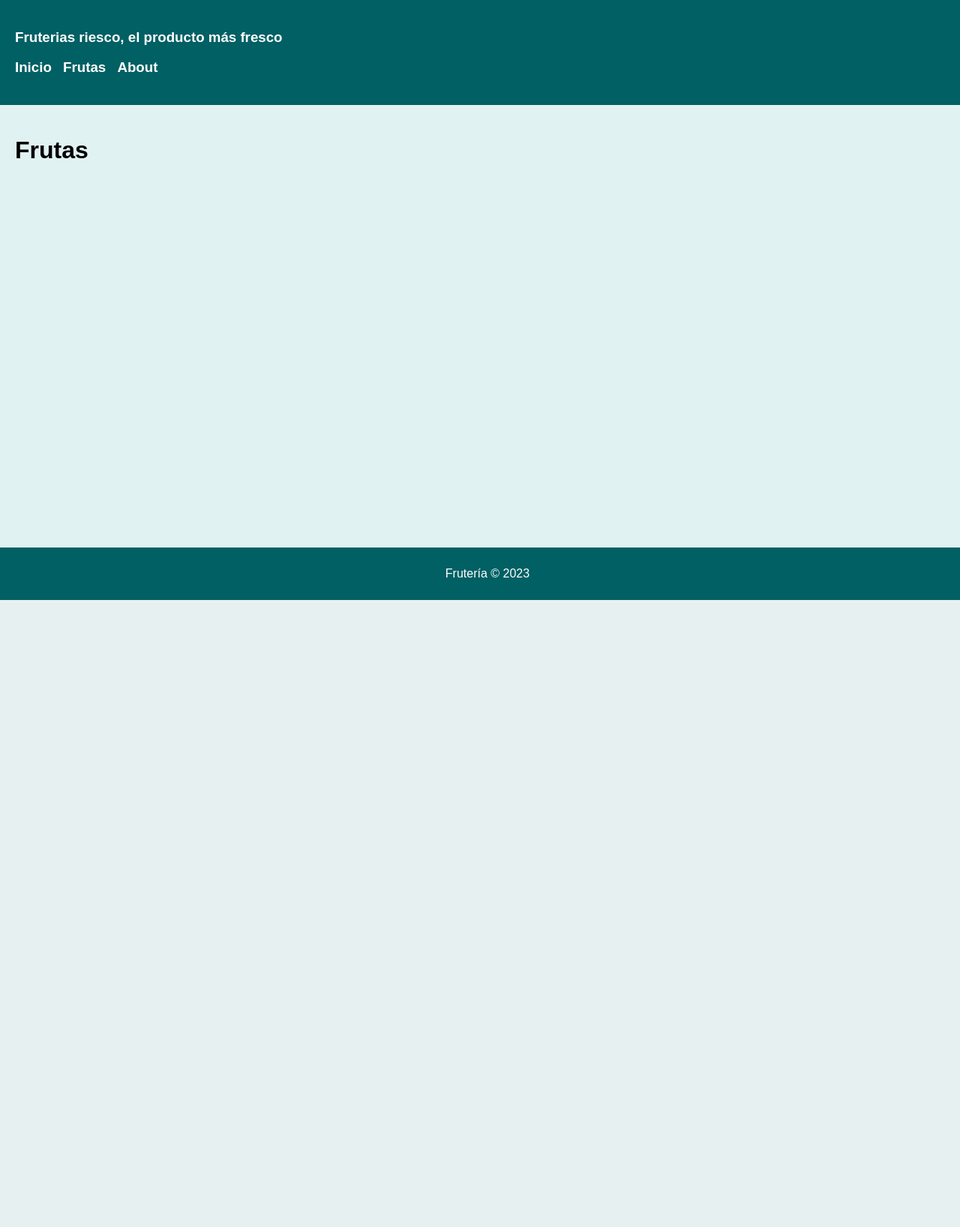
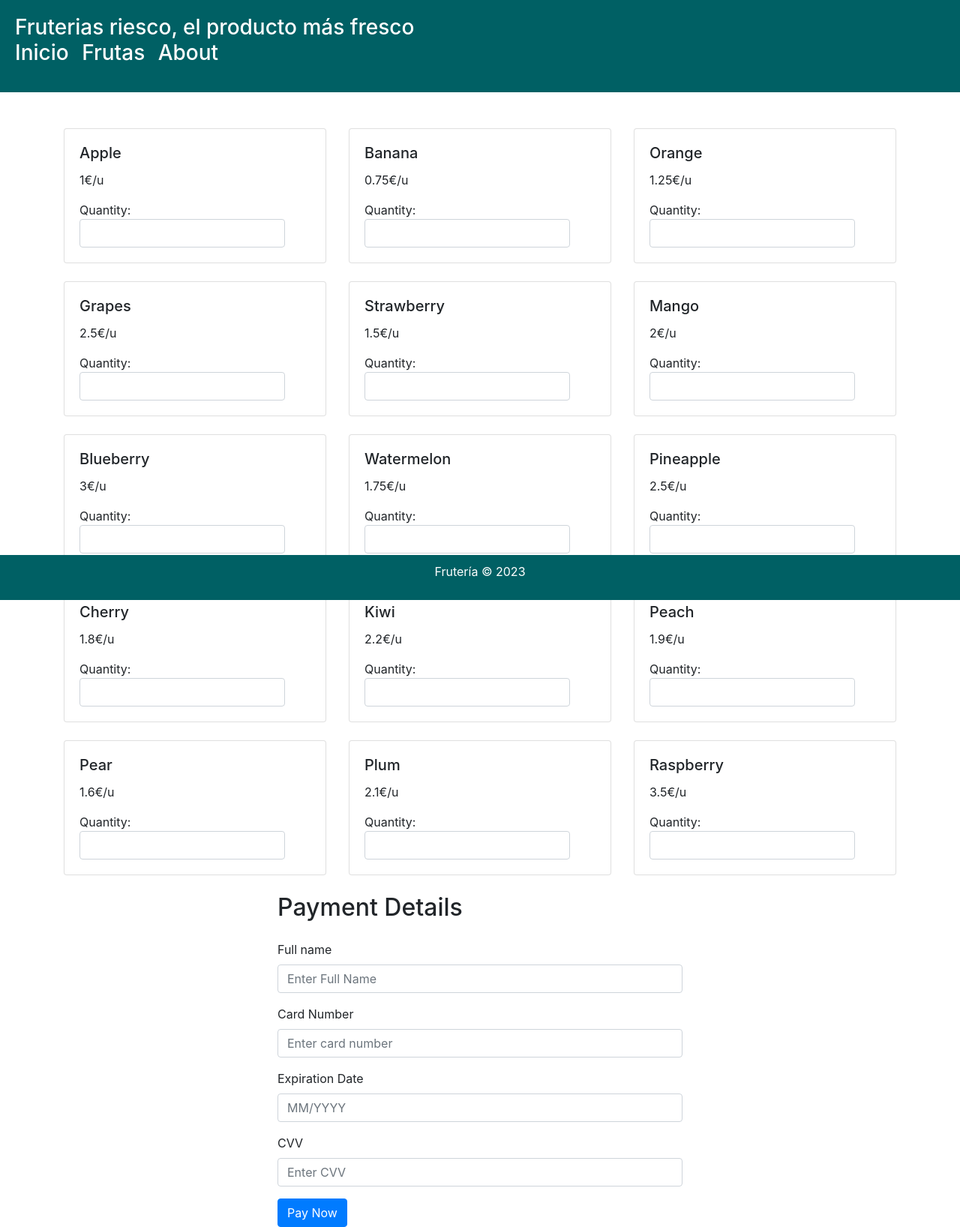
Before and after one commit to crismo04/Degree-ACFI-Web, a Flask app: page /fruits in a window 1280 px wide. Shown: the whole page at 75% size. Before the commit the page ends 800 px from the top, so only its background shows below. Run offline with Flask 3, Linux system fonts and the light colour scheme; data comes from the database, SQL or seed files in the repository; both versions use the stored data as it was after the commit; some libraries are stand-ins or nearby versions.

Commit message:
cambios, bootstrap y pago

```diff
--- a/manageDB.py
+++ b/manageDB.py
@@ -8,21 +8,48 @@ def create_database():
       CREATE TABLE fruits (
           id INTEGER PRIMARY KEY,
           name TEXT,
-          color TEXT
+          color TEXT,
+          price INTEGER
       )
   ''')
 
   conn.commit()
   conn.close()
 
-def insert_fruit(name, color):
+def insert_fruit(name, color, price):
   conn = sqlite3.connect('frutería_app.db')
   c = conn.cursor()
 
-  c.execute("INSERT INTO fruits (name, color) VALUES (?, ?)", (name, color))
+  c.execute("INSERT INTO fruits (name, color, price) VALUES (?, ?, ?)", (name, color, price))
 
   conn.commit()
   conn.close()
+
+def populate_test_database():
+
+  fruits_data = [
+      {"name": "Apple", "color": "Red", "price": 1.00},
+      {"name": "Banana", "color": "Yellow", "price": 0.75},
+      {"name": "Orange", "color": "Orange", "price": 1.25},
+      {"name": "Grapes", "color": "Purple", "price": 2.50},
+      {"name": "Strawberry", "color": "Red", "price": 1.50},
+      {"name": "Mango", "color": "Yellow", "price": 2.00},
+      {"name": "Blueberry", "color": "Blue", "price": 3.00},
+      {"name": "Watermelon", "color": "Green", "price": 1.75},
+      {"name": "Pineapple", "color": "Yellow", "price": 2.50},
+      {"name": "Cherry", "color": "Red", "price": 1.80},
+      {"name": "Kiwi", "color": "Brown", "price": 2.20},
+      {"name": "Peach", "color": "Orange", "price": 1.90},
+      {"name": "Pear", "color": "Green", "price": 1.60},
+      {"name": "Plum", "color": "Purple", "price": 2.10},
+      {"name": "Raspberry", "color": "Red", "price": 3.50},
+  ]
+
+  # Insert each fruit into the database using the existing function
+  for fruit in fruits_data:
+      insert_fruit(fruit["name"], fruit["color"], fruit["price"])
+
+
 
 def get_all_fruits():
   conn = sqlite3.connect('frutería_app.db')
--- a/routes.py
+++ b/routes.py
@@ -1,4 +1,5 @@
 from flask import Blueprint, render_template
+import manageDB as db
 
 routes = Blueprint('routes', __name__)
 
@@ -8,7 +9,8 @@ def home():
 
 @routes.route('/fruits')
 def fruits():
-   return render_template('fruits.html')
+   print(db.get_all_fruits())
+   return render_template('fruits.html', fruits=db.get_all_fruits())
 
 @routes.route('/about')
 def about():
--- /dev/null
+++ b/templates/common.html
@@ -0,0 +1,31 @@
+
+<!DOCTYPE html>
+<html>
+<head>
+ <title>Frutería Riesco</title>
+ <link rel="stylesheet" href="{{ url_for('static', filename='style.css') }}">
+ <link rel="stylesheet" href="https://stackpath.bootstrapcdn.com/bootstrap/4.5.0/css/bootstrap.min.css" integrity="sha384-9aIt2nRpC12Uk9gS9baDl411NQApFmC26EwAOH8WgZl5MYYxFfc+NcPb1dKGj7Sk" crossorigin="anonymous">
+
+</head>
+<body>
+ <header>
+ <nav>
+   <h3 style="align-self: center;">Fruterias riesco, el producto más fresco</li>
+   <ul>
+     <li><a href="{{ url_for('routes.home') }}">Inicio</a></li>
+     <li><a href="{{ url_for('routes.fruits') }}">Frutas</a></li>
+     <li ><a href="{{ url_for('routes.about') }}">About</a></li>
+    </ul>
+ </nav>
+ </header>
+ <main>
+  <div>
+      {% block content %}{% endblock %}
+  </div>
+</main>
+ <footer>
+  <p>Frutería &copy; 2023</p>
+ </footer>
+ <script src="{{ url_for('static', filename='script.js') }}"></script>
+</body>
+</html>
--- a/templates/fruits.html
+++ b/templates/fruits.html
@@ -1,34 +1,48 @@
+{% extends "common.html" %}
 
-<!DOCTYPE html>
-<html>
-<head>
- <title>Frutería Riesco</title>
- <link rel="stylesheet" href="{{ url_for('static', filename='style.css') }}">
-</head>
-<body>
- <header>
- <nav>
-   <h3 style="align-self: center;">Fruterias riesco, el producto más fresco</li>
-   <ul>
-     <li><a href="{{ url_for('routes.home') }}">Inicio</a></li>
-     <li><a href="{{ url_for('routes.fruits') }}">Frutas</a></li>
-     <li ><a href="{{ url_for('routes.about') }}">About</a></li>
-    </ul>
- </nav>
- </header>
- </header>
- <main class="grid-container">
-  <h1>Frutas</h1>
-  <ul>
+{% block content %}
+<div class="container mt-5">
+  <div class="row">
       {% for fruit in fruits %}
-          <li>{{ fruit.name }}</li>
+          <div class="col-md-4 mb-4">
+              <div class="card">
+                  <div class="card-body">
+                      <h5 class="card-title">{{ fruit[1] }}</h5>
+                      <p class="card-text">{{ fruit[3] }}€/u</p>
+                      <div class="form-inline">
+                          <label for="quantity" class="mr-2">Quantity:</label>
+                          <input type="number" id="quantity" class="form-control mr-2" />
+                      </div>
+                  </div>
+              </div>
+          </div>
       {% endfor %}
-  </ul>
-  <script src="{{ url_for('static', filename='script.js') }}"></script>
- </main>
- <footer>
-  <p>Frutería &copy; 2023</p>
- </footer>
- <script src="{{ url_for('static', filename='script.js') }}"></script>
-</body>
-</html>
+  </div>
+  <div class="row justify-content-center">
+    <div class="col-md-6">
+        <h2 class="mb-4">Payment Details</h2>
+        <form>
+            <div class="form-group">
+              <label for="cardNumber">Full name</label>
+              <input type="text" class="form-control" id="fullName" placeholder="Enter Full Name" required>
+            </div>
+            <div class="form-group">
+                <label for="cardNumber">Card Number</label>
+                <input type="text" class="form-control" id="cardNumber" placeholder="Enter card number" required>
+            </div>
+            <div class="form-group">
+                <label for="expirationDate">Expiration Date</label>
+                <input type="text" class="form-control" id="expirationDate" placeholder="MM/YYYY" required>
+            </div>
+            <div class="form-group">
+                <label for="cvv">CVV</label>
+                <input type="text" class="form-control" id="cvv" placeholder="Enter CVV" required>
+            </div>
+            <button type="submit" class="btn btn-primary">Pay Now</button>
+        </form>
+    </div>
+</div>
+</div>
+<script src="{{ url_for('static', filename='script.js') }}"></script>
+
+{% endblock content %}
```
Also changed, not shown: templates/about.html (+5 -23 lines), templates/index.html (+4 -25 lines), app.py (line endings or trailing spaces), frutería_app.db (added).
